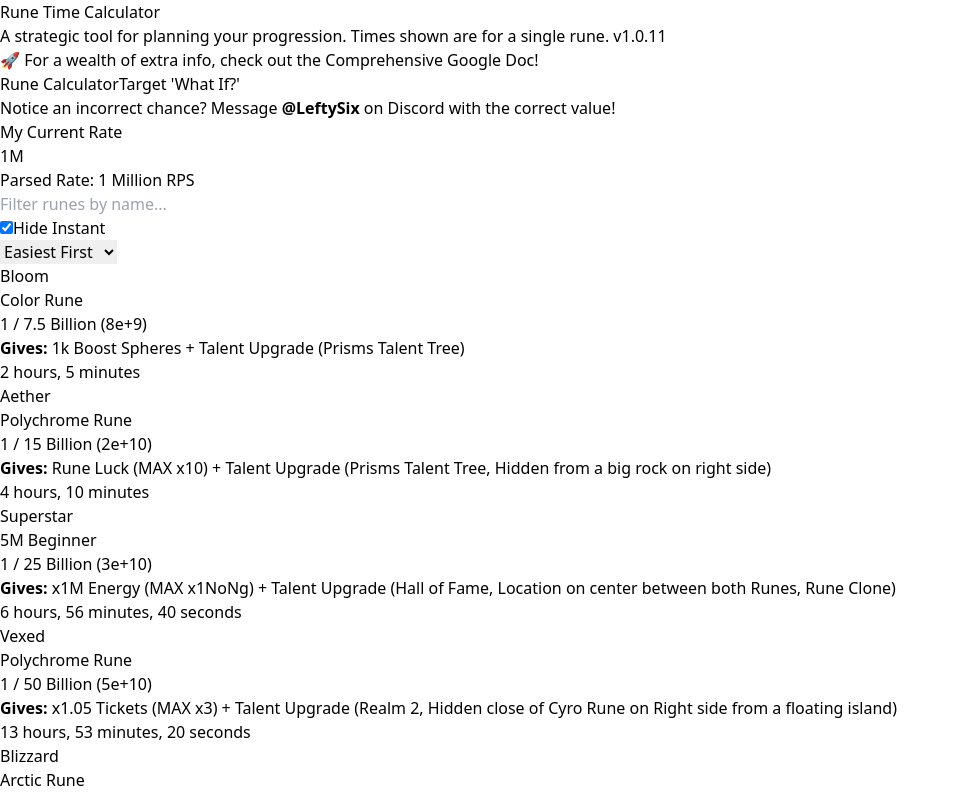
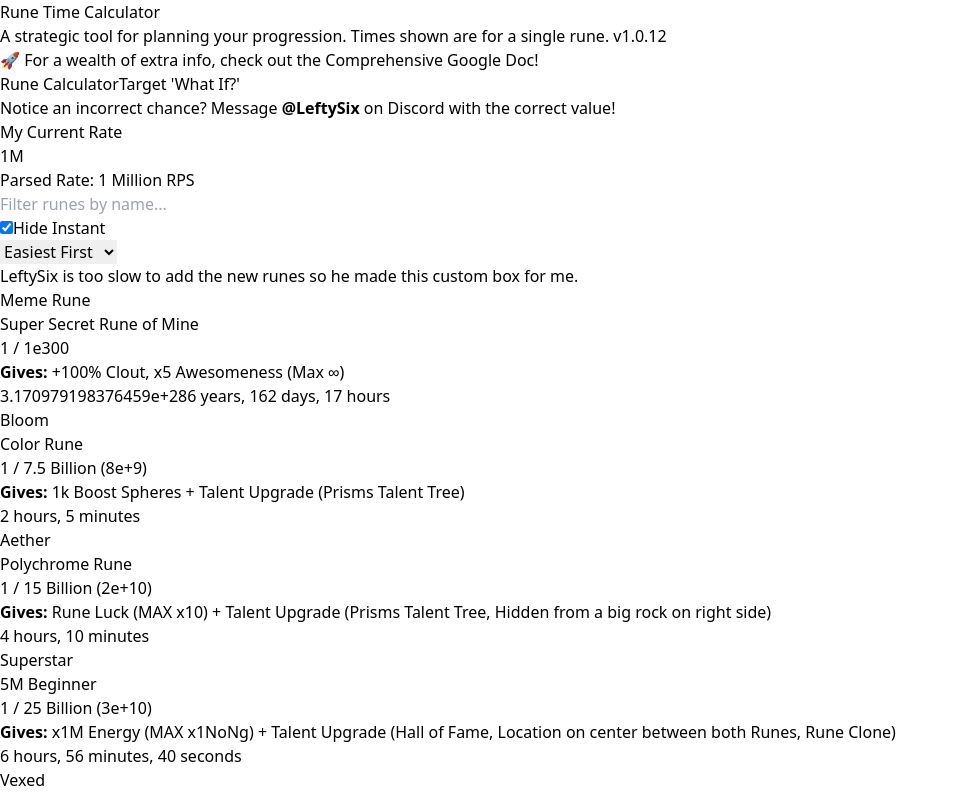
Before and after one commit to truthuntold/ai-rune-calc, a React (Vite) app: page / in a window 1280 px wide. Shown: the top 796 px of the page, without its empty margins (0-960 px from the left). Built offline with nearby package versions, Linux system fonts and the light colour scheme.

Commit message:
LeftySix is slow custom rune.

```diff
--- a/src/App.jsx
+++ b/src/App.jsx
@@ -1,10 +1,11 @@
 import React, { useState, useMemo, useEffect, useRef } from 'react';
 
 // --- App Info & Data ---
-const version = '1.0.11';
+const version = '1.0.12';
 const guideLink = 'https://docs.google.com/spreadsheets/d/1FWuPcp1QvIn-TAJkD1nRPtZnVwotBHcqR17xOR8SkHg/htmlview?gid=623912504#gid=539880323';
 
 const changelog = [
+    { version: '1.0.12', date: '2025-08-03', changes: ['Added a custom rune calculator for unlisted or new runes.'] },
     { version: '1.0.11', date: '2025-08-03', changes: ['Added a prominent link to the comprehensive Google Docs guide.', 'Clarified the "Next Upgrade" text to be more intuitive.', 'Updated note links to be functional.'] },
     { version: '1.0.10', date: '2025-08-02', changes: ['Updated stats for Bolt and Zephyr runes.'] },
     { version: '1.0.9', date: '2025-08-02', changes: ['Re-implemented the "What\'s New" notification feature.'] },
@@ -300,6 +301,7 @@ export default function App() {
     const [hideInstant, setHideInstant] = useState(true);
     const [sortOrder, setSortOrder] = useState('asc');
     const [runeFilter, setRuneFilter] = useState('');
+    const [customRuneChance, setCustomRuneChance] = useState('1e300');
     const [isChangelogVisible, setIsChangelogVisible] = useState(false);
     const [showUpdateNotification, setShowUpdateNotification] = useState(false);
 
@@ -322,6 +324,12 @@ export default function App() {
         const { value, warning } = parseRpsInput(rawRpsInput);
         return { rps: value, rpsWarning: warning };
     }, [rawRpsInput]);
+
+    const customRuneDetails = useMemo(() => {
+        const { value: parsedChance } = parseRpsInput(customRuneChance);
+        const time = rps > 0 ? parsedChance / rps : Infinity;
+        return { parsedChance, time };
+    }, [customRuneChance, rps]);
 
     const { processedRunes, nextUpgradeName } = useMemo(() => {
         let nextUpgrade = null;
@@ -434,7 +442,37 @@ export default function App() {
                                 </select>
                             </div>
 
+                            <div className="bg-purple-900/50 border border-purple-500/30 text-purple-300 text-center p-3 rounded-lg mb-4">
+                                <p>LeftySix is too slow to add the new runes so he made this custom box for me.</p>
+                            </div>
+
                             <div className="space-y-4">
+                                <div className={`bg-gray-900/50 backdrop-blur-sm p-5 rounded-lg shadow-md border border-purple-500/50`}>
+                                    <div className="flex flex-col sm:flex-row justify-between items-start sm:items-center gap-4">
+                                        <div className="flex-1 min-w-0">
+                                            <h2 className="text-2xl font-bold text-white">Meme Rune</h2>
+                                            <p className="text-sm text-gray-400">Super Secret Rune of Mine</p>
+                                            <div className="text-sm text-cyan-400 mt-1 flex items-center gap-2">
+                                                <span>1 / </span>
+                                                <input
+                                                    type="text"
+                                                    value={customRuneChance}
+                                                    onChange={(e) => setCustomRuneChance(e.target.value)}
+                                                    className="bg-gray-700/80 text-white p-1 rounded-md border border-gray-600 focus:border-cyan-500 w-32"
+                                                    placeholder="e.g., 1e300"
+                                                />
+                                            </div>
+                                            <p className="text-sm text-green-400 mt-2">
+                                                <strong className="font-semibold">Gives: </strong>
+                                                +100% Clout, x5 Awesomeness (Max ∞)
+                                            </p>
+                                        </div>
+                                        <div className="bg-cyan-500/10 border border-cyan-500/30 text-cyan-300 text-lg font-semibold px-4 py-2 rounded-lg text-center w-full sm:w-auto min-w-[150px]">
+                                            {formatTime(customRuneDetails.time)}
+                                        </div>
+                                    </div>
+                                </div>
+
                                 {processedRunes.map((rune) => {
                                     const isNextUpgrade = rune.name === nextUpgradeName;
                                     const highlightClass = isNextUpgrade ? 'border-yellow-400 shadow-yellow-400/20 shadow-lg' : 'border-gray-700';
```
